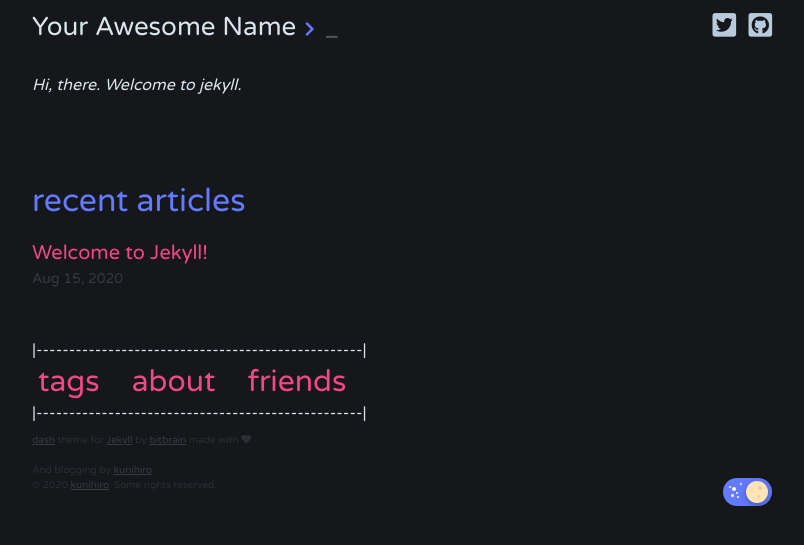
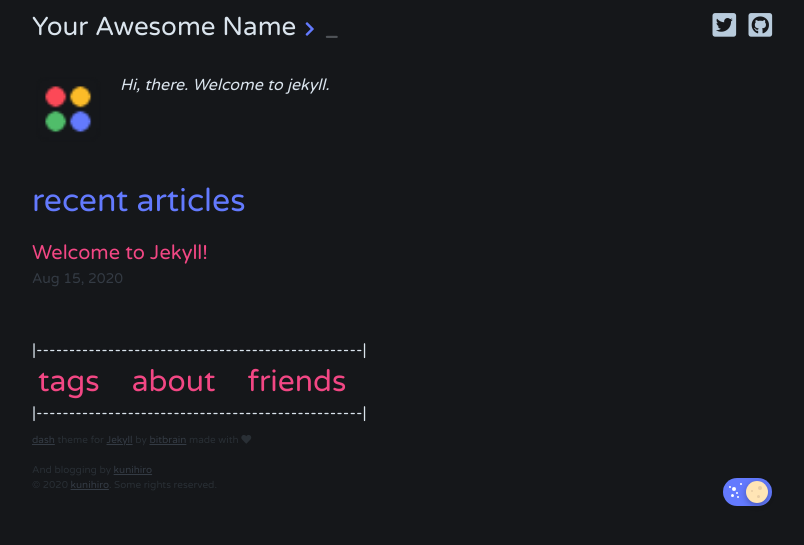
Before and after one commit to MyCodingSucks/jekyll-dash-without-plugins, a Jekyll site: the page built from index.html, in a window 1280 px wide. Shown: the top 545 px of the page, without its empty margins (238-1042 px from the left). Built offline with Jekyll 4.4.1, drawn with Linux system fonts in a browser that asks for light colours; the list of posts is cut into pages by our own code.

Commit message:
Update author.html

```diff
--- a/_includes/author.html
+++ b/_includes/author.html
@@ -1,16 +1,6 @@
 <div class="author-box">
-<!--
-    {% if site.avatar_source == "github" and site.github_username %}
-        {% capture avatar_image %}
-            https://github.com/{{ site.github_username }}.png
-        {% endcapture %}
-    {% elsif site.plugins contains "liquid-md5" %}
-        {% capture avatar_image %}
-            https://gravatar.com/avatar/{{ site.email | downcase | md5 }}?s=256
-        {% endcapture %}
-    {% endif %} -->
-    {% if avatar_image %}
-        <img src="https://avatars2.githubusercontent.com/u/34958289?s=460&u=b892067c1a478589bb3df64cd9f2d2ef79813569&v=4" class="author-avatar" alt="Avatar" />
-    {% endif %}
+
+<!-- avatar here -->
+<img src="/assets/favicon.png" class="author-avatar" alt="Avatar"/>
 {{ site.description }}
 </div>
```
